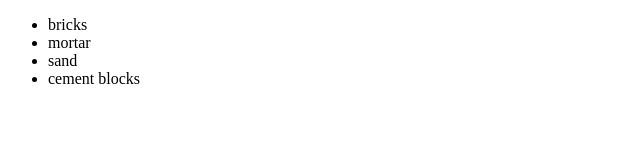
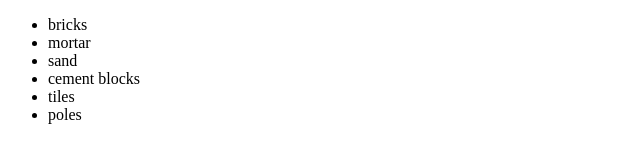
Before and after one commit to Quintinium/newGitTest, a plain HTML site: page index.html in a window 1280 px wide. Shown: the full height of the page, 0-640 px from the left. Drawn offline with Linux system fonts and the light colour scheme.

Commit message:
ADDED index.html

```diff
--- a/index.html
+++ b/index.html
@@ -13,6 +13,8 @@
     <li>mortar</li>
     <li>sand</li>
     <li>cement blocks</li>
+    <li>tiles</li>
+    <li>poles</li>
     </ul>
 </div>
 </body>
```
